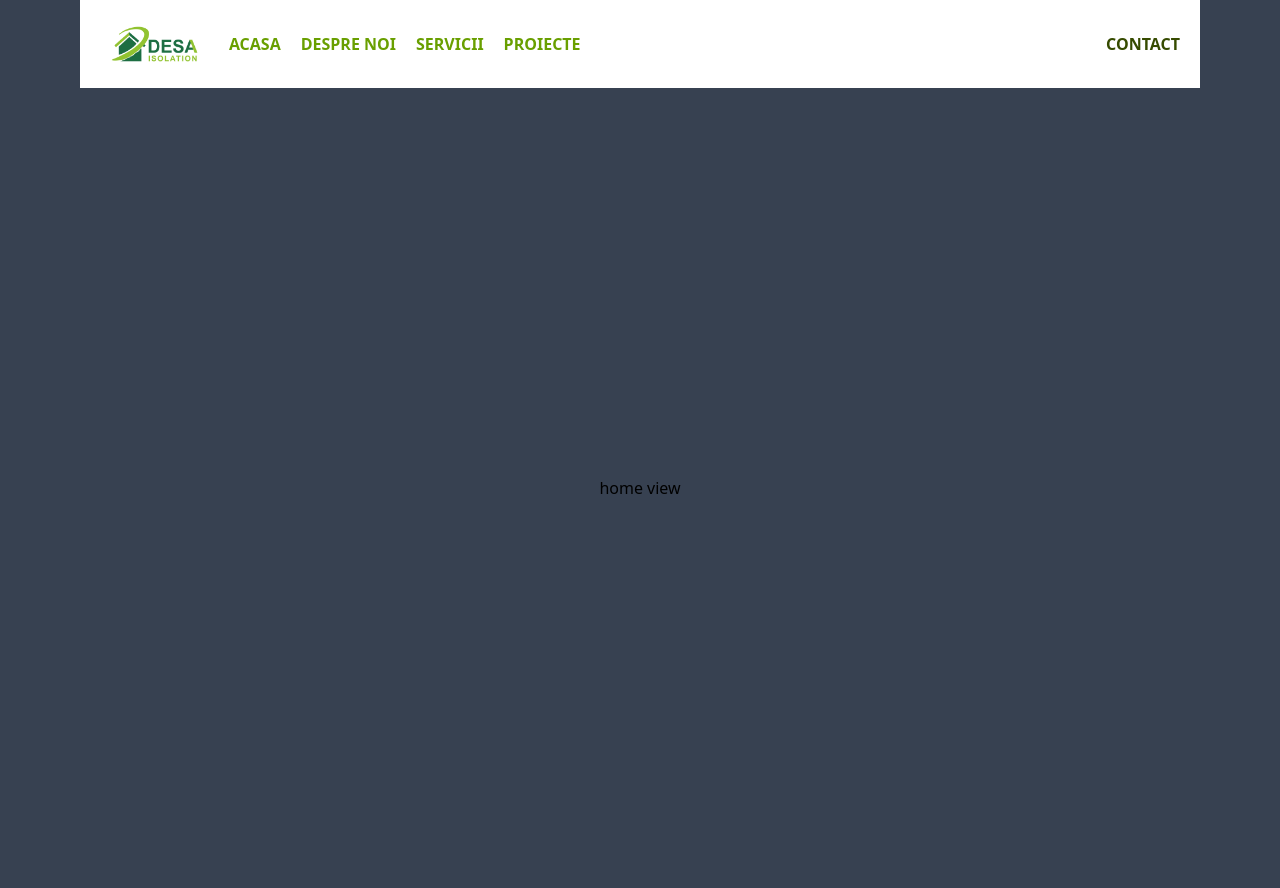
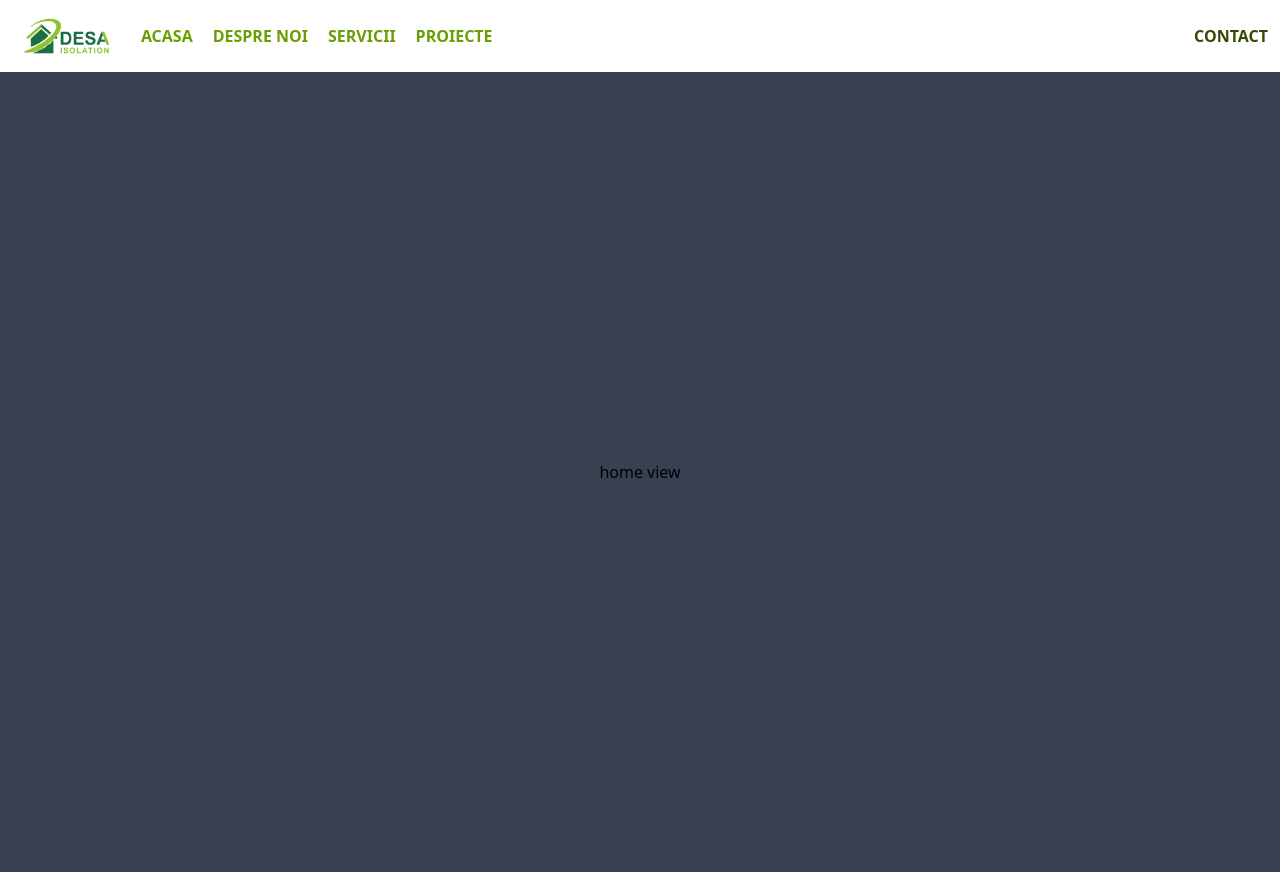
Before and after one commit to DenisWithOneN/desa-isolation, a Vue app: page / in a window 1280 px wide. Built offline with nearby package versions, Linux system fonts and the light colour scheme.

Commit message:
temporarly leaving out the absolute position function

```diff
--- a/src/components/general/NavbarDesktop.vue
+++ b/src/components/general/NavbarDesktop.vue
@@ -1,7 +1,7 @@
 <script setup></script>
 <template>
   <section>
-    <div class="bg-white hidden md:flex justify-between items-center mx-20 p-5">
+    <div class="bg-white hidden md:flex justify-between items-center p-3">
       <div class="flex items-center gap-5">
         <img src="/public/images/logo-desa.png" alt="" class="h-12" />
         <button class="text-desalightgreen uppercase font-semibold">
```
